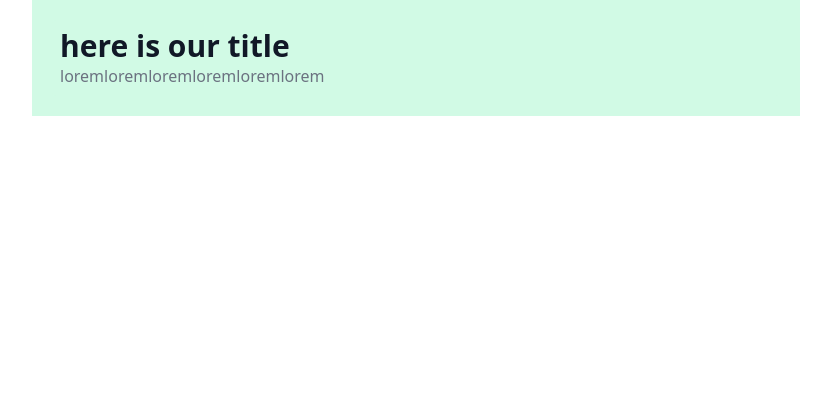
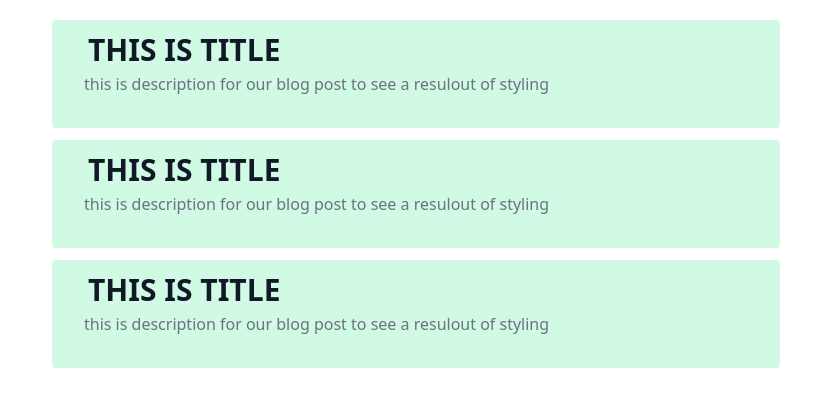
Before and after one commit to PatrykKeska/blog-in-nextjs, a Next.js app: page /blogs in a window 1280 px wide. Shown: the top 406 px of the page, without its empty margins (224-1055 px from the left). Built offline with nearby package versions, Linux system fonts and the light colour scheme.

Commit message:
added prettier config files

```diff
--- a/package.json
+++ b/package.json
@@ -27,7 +27,8 @@
     "eslint-plugin-react": "^7.31.11",
     "eslint-plugin-react-hooks": "^4.6.0",
     "postcss": "^8.4.19",
-    "prettier": "2.8.0",
+    "prettier": "^2.8.0",
+    "prettier-plugin-tailwindcss": "^0.2.0",
     "tailwindcss": "^2.2.1"
   }
 }
--- a/pages/blogs.tsx
+++ b/pages/blogs.tsx
@@ -1,16 +1,41 @@
 import { NextPage } from 'next'
 import BlogCard from './components/BlogCard'
 interface Props {
-  name: string
+  // blogPosts: []
 }
+
+interface BlogPostInterface {
+  title: string
+  description: string
+}
+
+const blogPosts = [
+  {
+    title: 'this is title',
+    description:
+      'this is description for our blog post to see a resulout of styling',
+  },
+  {
+    title: 'this is title',
+    description:
+      'this is description for our blog post to see a resulout of styling',
+  },
+  {
+    title: 'this is title',
+    description:
+      'this is description for our blog post to see a resulout of styling',
+  },
+] as BlogPostInterface[]
 
 const Blogs: NextPage<Props> = () => {
   return (
-    <section className="bg-green-100 max-w-3xl mx-auto p-5">
-      <BlogCard
-        title="here is our title"
-        description="loremloremloremloremloremlorem"
-      />
+    <section
+      className="mx-auto max-w-3xl space-y-3
+       p-5"
+    >
+      {blogPosts.map((item: BlogPostInterface) => (
+        <BlogCard title={item.title} description={item.description} />
+      ))}
     </section>
   )
 }
--- a/pages/components/BlogCard.tsx
+++ b/pages/components/BlogCard.tsx
@@ -7,9 +7,11 @@ interface Props {
 
 const BlogCard: FC<Props> = ({ title, description }): JSX.Element => {
   return (
-    <div className="bg-green-100 p-2 rounded">
-      <h1 className="text-gray-900 text-3xl font-semibold">{title}</h1>
-      <p className="text-gray-500 text->xl">{description}</p>
+    <div className="flex flex-col items-start justify-start rounded bg-green-100 p-8 pt-2">
+      <h1 className="m-1 text-3xl font-semibold uppercase text-gray-900">
+        {title}
+      </h1>
+      <p className="text->xl text-gray-500">{description}</p>
     </div>
   )
 }
```
Also changed, not shown: 1 other file (tests, documents, lock files or other folders).
